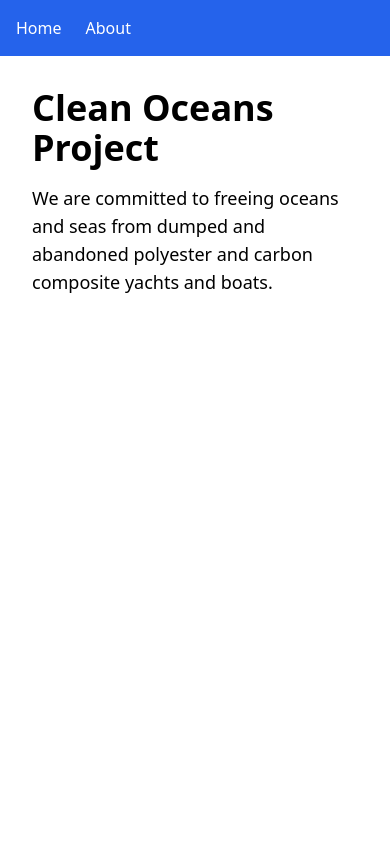
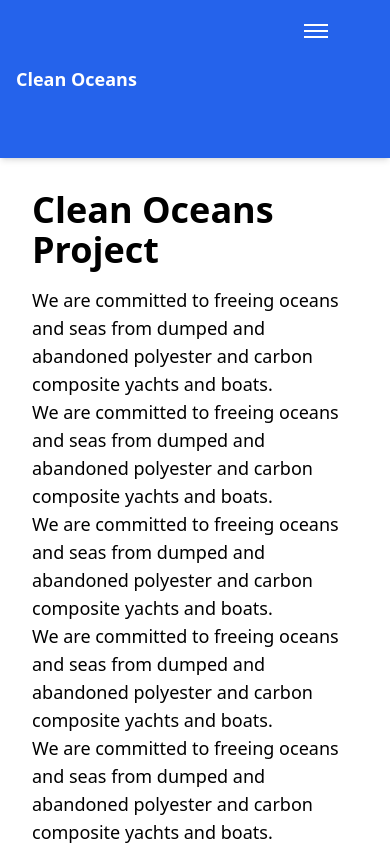
Before and after one commit to borisdejong/borisdejong, a Next.js app: page / in a window 390 px wide. Shown: the top 845 px of the page. Built offline with nearby package versions, Linux system fonts and the light colour scheme.

Commit message:
First changes to menu

```diff
--- /dev/null
+++ b/app/components/DesktopNav.tsx
@@ -0,0 +1,18 @@
+import Link from 'next/link';
+
+export default function DesktopNav() {
+  return (
+    <ul className="hidden md:flex space-x-6">
+      <li>
+        <Link href="/" className="hover:underline">
+          Home
+        </Link>
+      </li>
+      <li>
+        <Link href="/about" className="hover:underline">
+          About
+        </Link>
+      </li>
+    </ul>
+  );
+}
--- /dev/null
+++ b/app/components/MobileNav.tsx
@@ -0,0 +1,58 @@
+'use client';
+
+import { useState, useEffect } from 'react';
+import Link from 'next/link';
+
+export default function MobileMenu() {
+  const [open, setOpen] = useState(false);
+
+  useEffect(() => {
+    function onKeyDown(e: KeyboardEvent) {
+      if (e.key === 'Escape') setOpen(false);
+    }
+    window.addEventListener('keydown', onKeyDown);
+    return () => window.removeEventListener('keydown', onKeyDown);
+  }, []);
+
+  return (
+    <div className="md:hidden">
+      {/* Hamburger button */}
+      <button
+        onClick={() => setOpen(!open)}
+        className="focus:outline-none focus:ring p-2"
+        aria-label="Toggle menu"
+        aria-expanded={open}
+      >
+        <div
+          className={`w-6 h-0.5 bg-white mb-1 transition-transform duration-300 ${
+            open ? 'rotate-45 translate-y-1.5' : ''
+          }`}
+        />
+        <div
+          className={`w-6 h-0.5 bg-white mb-1 transition-opacity duration-300 ${
+            open ? 'opacity-0' : 'opacity-100'
+          }`}
+        />
+        <div
+          className={`w-6 h-0.5 bg-white transition-transform duration-300 ${
+            open ? '-rotate-45 -translate-y-1.5' : ''
+          }`}
+        />
+      </button>
+
+      {/* Mobile dropdown menu */}
+      <div
+        className={`mt-2 flex flex-col space-y-2 bg-blue-700 p-4 rounded-md transition-all duration-300 ease-in-out ${
+          open ? 'scale-y-100 opacity-100' : 'scale-y-0 opacity-0 pointer-events-none'
+        } origin-top`}
+      >
+        <Link href="/" className="hover:underline" onClick={() => setOpen(false)}>
+          Home
+        </Link>
+        <Link href="/about" className="hover:underline" onClick={() => setOpen(false)}>
+          About
+        </Link>
+      </div>
+    </div>
+  );
+}
--- a/app/layout.tsx
+++ b/app/layout.tsx
@@ -1,5 +1,7 @@
 import './globals.css';
 import Link from 'next/link';
+import MobileNav from './components/MobileNav';
+import DesktopNav from './components/DesktopNav';
 
 export const metadata = {
   title: 'Clean Oceans Project',
@@ -13,18 +15,13 @@ export default function RootLayout({
   return (
     <html lang="en">
       <body>
-        <nav className="bg-blue-600 text-white p-4">
-          <ul className="flex space-x-6">
-            <li>
-              <Link href="/">Home</Link>
-            </li>
-            <li>
-              <Link href="/about">About</Link>
-            </li>
-            {/* Add more links here later */}
-          </ul>
+        <nav className="bg-blue-600 text-white p-4 sticky top-0 z-50 shadow-md">
+          <div className="flex justify-between items-center">
+            <div className="text-lg font-bold">Clean Oceans</div>
+            <DesktopNav />
+            <MobileNav />
+          </div>
         </nav>
-
         <main>{children}</main>
       </body>
     </html>
--- a/app/page.tsx
+++ b/app/page.tsx
@@ -5,6 +5,24 @@ export default function HomePage() {
       <p className="text-lg">
         We are committed to freeing oceans and seas from dumped and abandoned polyester and carbon composite yachts and boats.
       </p>
+      <p className="text-lg">
+        We are committed to freeing oceans and seas from dumped and abandoned polyester and carbon composite yachts and boats.
+      </p>
+      <p className="text-lg">
+        We are committed to freeing oceans and seas from dumped and abandoned polyester and carbon composite yachts and boats.
+      </p>
+      <p className="text-lg">
+        We are committed to freeing oceans and seas from dumped and abandoned polyester and carbon composite yachts and boats.
+      </p>
+      <p className="text-lg">
+        We are committed to freeing oceans and seas from dumped and abandoned polyester and carbon composite yachts and boats.
+      </p>
+      <p className="text-lg">
+        We are committed to freeing oceans and seas from dumped and abandoned polyester and carbon composite yachts and boats.
+      </p>
+      <p className="text-lg">
+        We are committed to freeing oceans and seas from dumped and abandoned polyester and carbon composite yachts and boats.
+      </p>
     </main>
   );
 }
```
